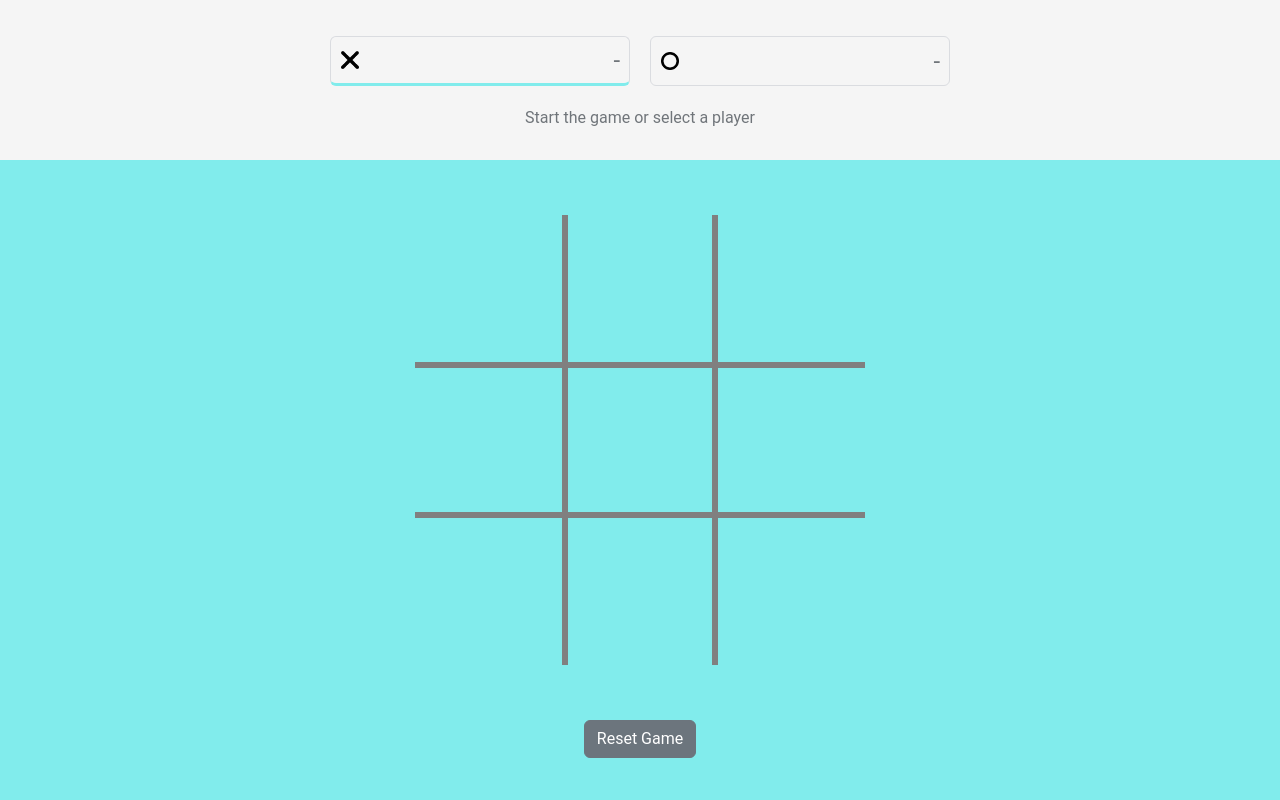
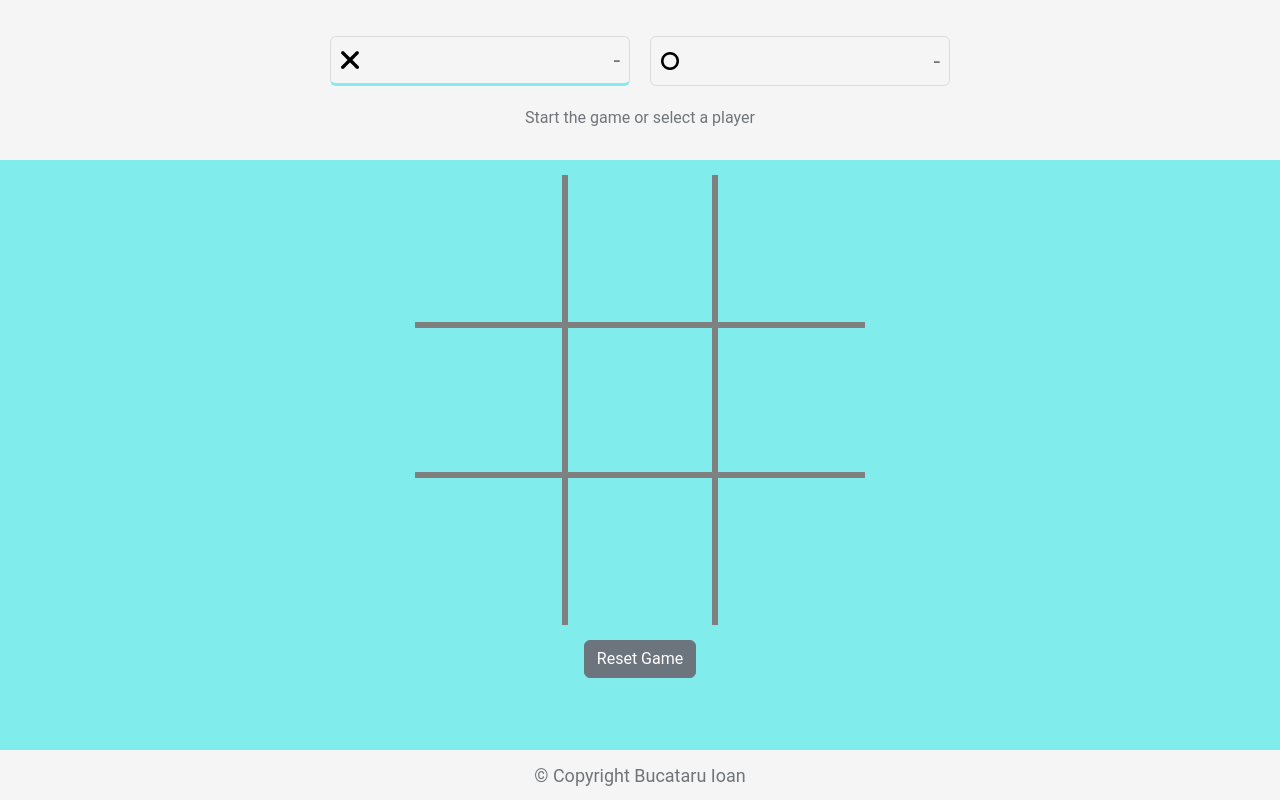
Before and after one commit to BucataruIoan1/TicTacToe, an Angular app: page / in a window 1280 px wide. Built offline with nearby package versions, Linux system fonts and the light colour scheme.

Commit message:
Create footer

```diff
--- a/src/app/app.module.ts
+++ b/src/app/app.module.ts
@@ -7,6 +7,7 @@ import { NavbarComponent } from './board/navbar/navbar.component';
 import { PlayerTrackerComponent } from './board/navbar/player-tracker/player-tracker.component';
 import { NgbModule } from '@ng-bootstrap/ng-bootstrap';
 import { NgbAlertModule } from '@ng-bootstrap/ng-bootstrap';
+import { FooterComponent } from './board/footer/footer.component';
 
 @NgModule({
   declarations: [
@@ -14,6 +15,7 @@ import { NgbAlertModule } from '@ng-bootstrap/ng-bootstrap';
     BoardComponent,
     NavbarComponent,
     PlayerTrackerComponent,
+    FooterComponent,
   ],
   imports: [
     BrowserModule,
--- a/src/app/board/board.component.css
+++ b/src/app/board/board.component.css
@@ -4,7 +4,7 @@
 }
 
 .board-game {
-    height: 70vh;
+    height: 60vh;
     display: flex;
     justify-content: center;
     align-items: center;
@@ -106,12 +106,6 @@
     pointer-events: none;
 }
 
-.footer {
-    display: flex;
-    justify-content: center;
-    align-items: center;
-}
-
 .strike-container{
     position: absolute;
     top: 0;
@@ -131,19 +125,19 @@
 .strike-row-1 {
     width: 450px;
     height: 4px;
-    top: 175px;
+    top: 125px;
 }
 
 .strike-row-2 {
     width: 450px;
     height: 4px;
-    top: 330px;
+    top: 280px;
 }
 
 .strike-row-3 {
     width: 450px;
     height: 4px;
-    top: 485px;
+    top: 435px;
 }
 
 .strike-column-1 {
@@ -175,3 +169,19 @@
     height: 4px;
     transform: skewY(-45deg);
 }
+
+.reset-button {
+    display: flex;
+    justify-content: center;
+    align-items: center;
+    margin-bottom: 30px;
+}
+
+.footer-section {
+    height: 50px;
+    position: absolute;
+    bottom: 0;
+    width: 100%;
+}
+
+/*********************************************** MEDIA QUERY*************************************/
--- a/src/app/board/board.component.html
+++ b/src/app/board/board.component.html
@@ -2,7 +2,9 @@
   <app-navbar></app-navbar>
   <div class="board-game">
     <div class="box-container">
-            <div class="grid-item" *ngFor="let item of boxItems; let i = index"
+      <div
+        class="grid-item"
+        *ngFor="let item of boxItems; let i = index"
         [ngClass]="{
           'border-box-0': i === 0,
           'border-box-1': i === 1,
@@ -16,21 +18,48 @@
           'o-cell': isBoxOPress[i]
         }"
         [class.disabled]="isBoxDisabled[i]"
-            (click)="clickedBox(i)">
+        (click)="clickedBox(i)"
+      ></div>
     </div>
-        </div>
-        <div [ngClass]="isStrikeRow1 ? 'strike-container' : ''" [ngClass]="isStrikeRow2 ? 'strike-container' : ''"
-            [ngClass]="isStrikeRow3 ? 'strike-container' : ''" [ngClass]="isStrikeColumn1 ? 'strike-container' : ''"
-            [ngClass]="isStrikeColumn2 ? 'strike-container' : ''" [ngClass]="isStrikeColumn3 ? 'strike-container' : ''"
-            [ngClass]="isStrikeDiagonal1 ? 'strike-container' : ''" [ngClass]="isStrikeDiagonal2 ? 'strike-container' : ''">
-            <div [ngClass]="isStrikeRow1 ? 'strike strike-row-1' : isStrikeRow2 ? 'strike strike-row-2' : isStrikeRow3 ? 'strike strike-row-3' :
-                isStrikeColumn1 ? 'strike strike-column-1' : isStrikeColumn2 ? 'strike strike-column-2' : isStrikeColumn3 ? 'strike strike-column-3' :
-                isStrikeDiagonal1 ? 'strike strike-diagonal-1' : isStrikeDiagonal2 ? 'strike strike-diagonal-2' : ''">
-            </div>
+    <div
+      [ngClass]="isStrikeRow1 ? 'strike-container' : ''"
+      [ngClass]="isStrikeRow2 ? 'strike-container' : ''"
+      [ngClass]="isStrikeRow3 ? 'strike-container' : ''"
+      [ngClass]="isStrikeColumn1 ? 'strike-container' : ''"
+      [ngClass]="isStrikeColumn2 ? 'strike-container' : ''"
+      [ngClass]="isStrikeColumn3 ? 'strike-container' : ''"
+      [ngClass]="isStrikeDiagonal1 ? 'strike-container' : ''"
+      [ngClass]="isStrikeDiagonal2 ? 'strike-container' : ''"
+    >
+      <div
+        [ngClass]="
+          isStrikeRow1
+            ? 'strike strike-row-1'
+            : isStrikeRow2
+            ? 'strike strike-row-2'
+            : isStrikeRow3
+            ? 'strike strike-row-3'
+            : isStrikeColumn1
+            ? 'strike strike-column-1'
+            : isStrikeColumn2
+            ? 'strike strike-column-2'
+            : isStrikeColumn3
+            ? 'strike strike-column-3'
+            : isStrikeDiagonal1
+            ? 'strike strike-diagonal-1'
+            : isStrikeDiagonal2
+            ? 'strike strike-diagonal-2'
+            : ''
+        "
+      ></div>
     </div>
   </div>
 
-    <div class="footer">
+  <div class="reset-button">
     <button type="button" class="btn btn-secondary" (click)="resetGame()">Reset Game</button>
   </div>
+
+  <div class="footer-section">
+    <app-footer></app-footer>
   </div>
+</div>
--- a/src/app/board/board.component.ts
+++ b/src/app/board/board.component.ts
@@ -40,6 +40,7 @@ export class BoardComponent implements OnInit {
   isStrikeDiagonal2: boolean = false;
 
   clickedBox(index: number) {
+
     if(!this.isGameOver) {
       if(!this.isBoxDisabled[index]) {
         this.isBoxDisabled[index] = true;
--- /dev/null
+++ b/src/app/board/footer/footer.component.css
@@ -0,0 +1,13 @@
+.footer {
+    height: 50px;
+    background-color: whitesmoke;
+    display: flex;
+    justify-content: center;
+    align-items: center;
+}
+
+.copyright-text {
+    color: #70757a;
+    font-size: 18px;
+    margin-bottom: 0;
+}
--- /dev/null
+++ b/src/app/board/footer/footer.component.html
@@ -0,0 +1,3 @@
+<div class="footer">
+    <p class="copyright-text">© Copyright Bucataru Ioan</p>
+</div>
--- /dev/null
+++ b/src/app/board/footer/footer.component.ts
@@ -0,0 +1,15 @@
+import { Component, OnInit } from '@angular/core';
+
+@Component({
+  selector: 'app-footer',
+  templateUrl: './footer.component.html',
+  styleUrls: ['./footer.component.css']
+})
+export class FooterComponent implements OnInit {
+
+  constructor() { }
+
+  ngOnInit(): void {
+  }
+
+}
```
Also changed, not shown: 1 other file (tests, documents, lock files or other folders). Lines whose indentation alone changed are shown as unchanged.
